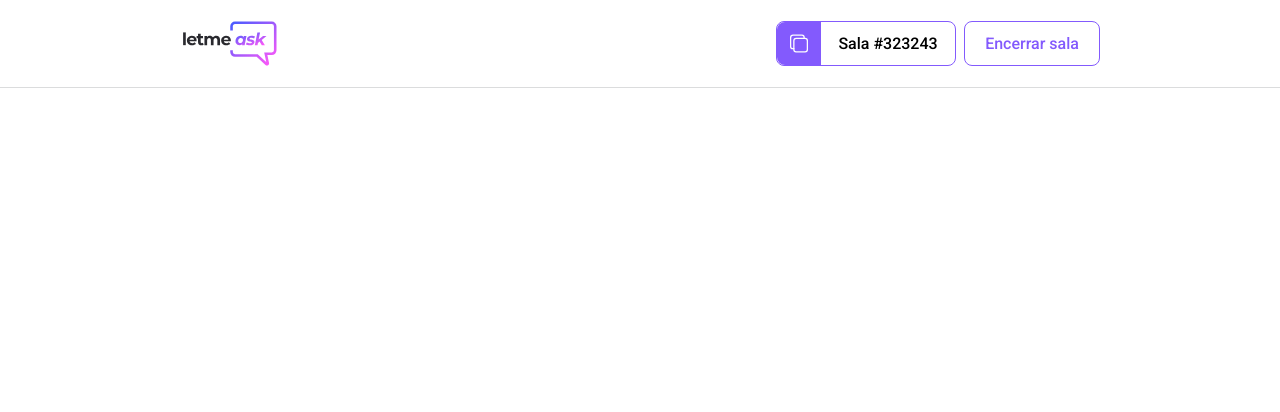
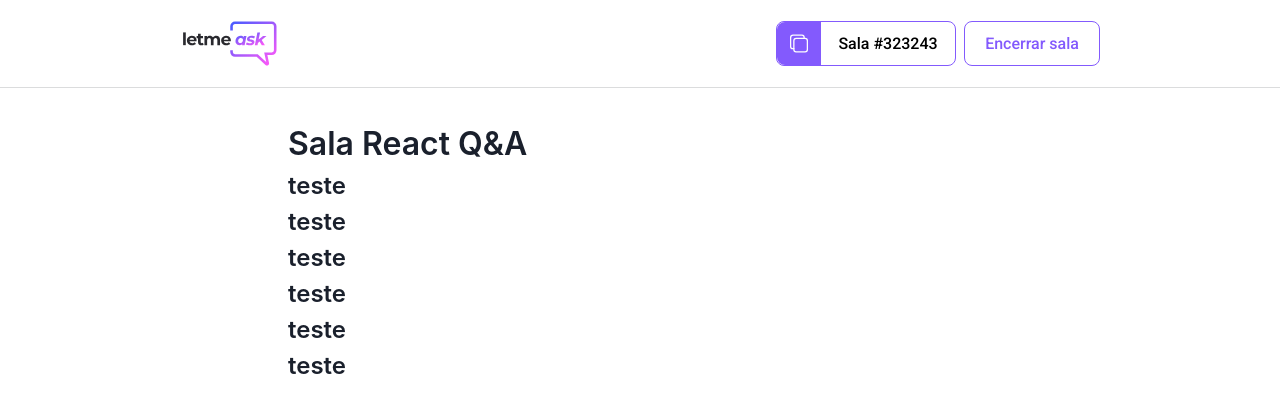
Before and after one commit to GabrielDVpereira/letmeask, a React (Create React App) app: page / in a window 1280 px wide. Shown: the top 412 px of the page. Built offline with nearby package versions, Linux system fonts and the light colour scheme.

Commit message:
feat: adjusting base room page

```diff
--- /dev/null
+++ b/src/components/atoms/Badge/index.tsx
@@ -0,0 +1,3 @@
+export function Badge() {
+
+}
--- /dev/null
+++ b/src/components/atoms/Badge/styles.ts
@@ -0,0 +1,3 @@
+import styled from 'styled-components';
+
+export const Container = styled.div``;
--- a/src/components/organisms/RoomBase/index.tsx
+++ b/src/components/organisms/RoomBase/index.tsx
@@ -1,13 +1,21 @@
+import { ReactNode } from 'react';
 import { Header, HeaderMobile } from 'src/components/molecules'
 import { useDeviceDimension } from 'src/contexts'
-import { Container } from './styles';
+import { Container, Content } from './styles';
 
-export function RoomBase() {
+interface RooBaseProps {
+    children: ReactNode
+}
+
+export function RoomBase({ children }: RooBaseProps) {
     const { isMobile } = useDeviceDimension()
 
     return (
         <Container>
             {isMobile ? <HeaderMobile /> : <Header />}
+            <Content>
+                {children}
+            </Content>
         </Container>
     )
 }
--- a/src/components/organisms/RoomBase/styles.ts
+++ b/src/components/organisms/RoomBase/styles.ts
@@ -1,3 +1,10 @@
 import styled from 'styled-components';
+import { fadeAndTranslateAnimation } from 'src/assets/css/animations'
 
 export const Container = styled.div``;
+export const Content = styled.div`
+    ${fadeAndTranslateAnimation}
+    width: 55%;
+    max-width: 50rem;
+    margin: 2rem auto;
+`;
--- a/src/pages/room/index.tsx
+++ b/src/pages/room/index.tsx
@@ -2,6 +2,14 @@ import { RoomBase } from 'src/components/organisms'
 
 export function Room() {
     return (
-        <RoomBase />
+        <RoomBase>
+            <h1>Sala React Q&A</h1>
+            <h2>teste</h2>
+            <h2>teste</h2>
+            <h2>teste</h2>
+            <h2>teste</h2>
+            <h2>teste</h2>
+            <h2>teste</h2>
+        </RoomBase>
     )
 }
```
